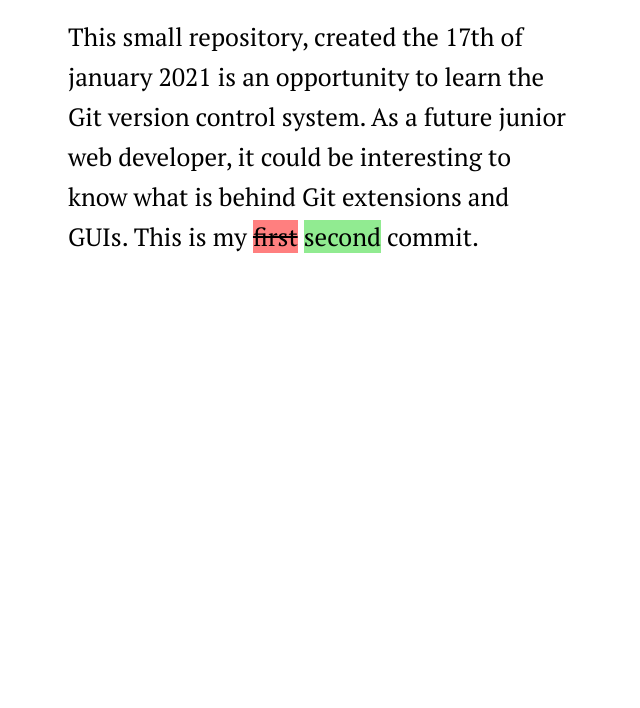
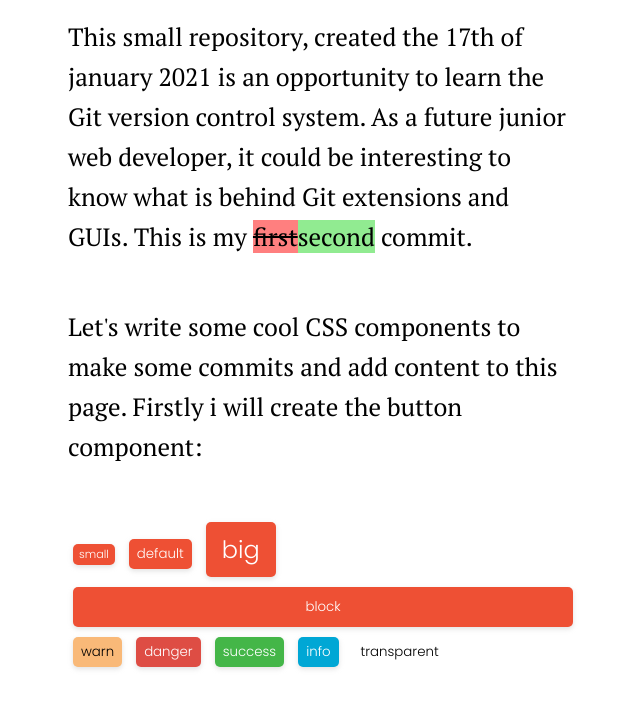
Before and after one commit to brdtheo/git-it, a website: page index.html in a window 1280 px wide. Shown: the part 226-934 px from the top of the page, without its empty margins (322-962 px from the left). Before the commit the page ends 800 px from the top, so only its background shows below. Drawn offline with nearby package versions, Linux system fonts and the light colour scheme.

Commit message:
add button component

```diff
--- a/index.html
+++ b/index.html
@@ -4,7 +4,9 @@
     <meta charset="UTF-8" />
     <meta name="viewport" content="width=device-width, initial-scale=1.0" />
     <link rel="stylesheet" href="src/style.css" />
+    <link rel="stylesheet" href="src/components.css" />
     <link rel="shortcut icon" href="src/favicon.ico" type="image/x-icon" />
+    <script src="https://unpkg.com/boxicons@latest/dist/boxicons.js"></script>
     <title>Git it!</title>
   </head>
   <body>
@@ -18,9 +20,24 @@
         This small repository, created the 17th of january 2021 is an
         opportunity to learn the Git version control system. As a future junior
         web developer, it could be interesting to know what is behind Git
-        extensions and GUIs. This is my <del>first</del>
-        <ins>second</ins> commit.
+        extensions and GUIs. This is my <del>first</del><ins>second</ins>
+        commit.
       </p>
+
+      <p>
+        Let's write some cool CSS components to make some commits and add
+        content to this page. Firstly i will create the button component:
+      </p>
+
+      <button type="button" class="primary small">small</button>
+      <button type="button" class="primary">default</button>
+      <button type="button" class="primary big">big</button>
+      <button type="button" class="primary block">block</button>
+      <button type="button" class="warn">warn</button>
+      <button type="button" class="danger">danger</button>
+      <button type="button" class="success">success</button>
+      <button type="button" class="info">info</button>
+      <button type="button" class="transparent">transparent</button>
     </main>
   </body>
 </html>
--- a/src/components.css
+++ b/src/components.css
@@ -0,0 +1,81 @@
+button {
+  margin: 5px;
+  display: inline-block;
+  cursor: pointer;
+  font-family: 'Poppins', sans-serif;
+  font-weight: 300;
+  border: none;
+  outline: none;
+  padding: 5px 8px;
+  background: none;
+  border-radius: var(--radius);
+  transition: box-shadow ease-in-out 200ms;
+}
+
+button:focus {
+  box-shadow: 0 0 1px 3px rgba(0, 0, 0, .4);
+}
+
+button.small {
+  font-size: 70%;
+  padding: 2px 6px;
+}
+
+button.big {
+  font-size: 150%;
+  padding: 10px 16px;
+}
+
+button.block {
+  width: 100%;
+  padding: 10px 16px;
+}
+
+.primary, .warn, .danger, .success, .info {
+  box-shadow: 0px 2px 5px 0 rgba(180, 180, 180, .4);
+}
+
+.primary {
+  background: rgb(var(--primary));
+  color: #fff;
+}
+
+.primary:focus {
+  box-shadow: 0 0 1px 3px rgba(var(--primary), .4);
+}
+
+.warn {
+  background: rgb(var(--warn));
+  color: #000;
+}
+
+.warn:focus {
+  box-shadow: 0 0 1px 3px rgba(var(--warn), .4);
+}
+
+.danger {
+  background: rgb(var(--danger));
+  color: #fff;
+}
+
+.danger:focus {
+  box-shadow: 0 0 1px 3px rgba(var(--danger), .4);
+}
+
+.success {
+  background: rgb(var(--success));
+  color: #fff;
+}
+
+.success:focus {
+  box-shadow: 0 0 1px 3px rgba(var(--success), .4);
+}
+
+.info {
+  background: rgb(var(--info));
+  color: #fff;
+}
+
+.info:focus {
+  box-shadow: 0 0 1px 3px rgba(var(--info), .4);
+}
--- a/src/style.css
+++ b/src/style.css
@@ -1,5 +1,14 @@
-@import url('https://fonts.googleapis.com/css2?family=Poppins:wght@400;500;600&display=swap');
+@import url('https://fonts.googleapis.com/css2?family=Poppins:wght@300;400;500;600&display=swap');
 @import url('https://fonts.googleapis.com/css2?family=PT+Serif:wght@400;700&display=swap');
+:root {
+  --primary: 238, 80, 52;
+  --warn: 249, 185, 120;
+  --danger: 222, 77, 68;
+  --success: 68, 182, 72;
+  --info: 0, 167, 213;
+  --radius: 5px;
+}
+
 * {
   margin: 0;
   padding: 0;
@@ -18,6 +27,7 @@
 .wrapper {
   width: 500px;
   margin: 0 auto;
+  padding-bottom: 50px;
   /*
   border-left: dotted rgba(0,0,0,.5) 1px;
   border-right: dotted rgba(0,0,0,.5) 1px;
```
